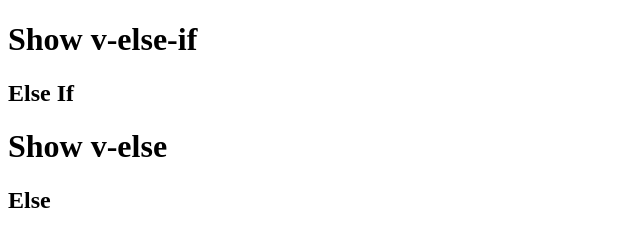
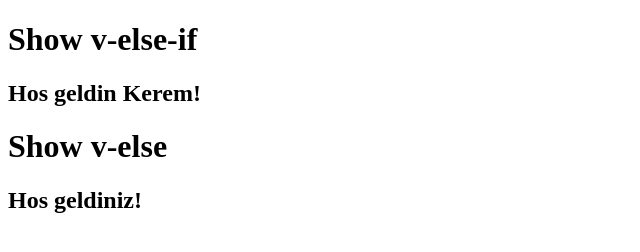
Before and after one commit to keremalan/learn_vue, a plain HTML site: page vl10/index.html in a window 1280 px wide. Shown: the whole page, without its empty margins (0-640 px from the left). Drawn offline with nearby package versions, Linux system fonts and the light colour scheme.

Commit message:
Change v-else-if and v-else

```diff
--- a/vl10/index.html
+++ b/vl10/index.html
@@ -25,15 +25,15 @@
                 <div>
                     <div>
                         <h1>Show v-else-if</h1>
-                        <h2 v-if="no">If</h2>
-                        <h2 v-else-if="yes">Else If</h2>
-                        <h2 v-else>Else</h2>
+                        <h2 v-if="no">Register</h2>
+                        <h2 v-else-if="yes">Hos geldin Kerem!</h2>
+                        <h2 v-else>Hos geldiniz!</h2>
                     </div>
                     <div>
                         <h1>Show v-else</h1>
-                        <h2 v-if="no">If</h2>
-                        <h2 v-else-if="no">Else If</h2>
-                        <h2 v-else>Else</h2>
+                        <h2 v-if="no">Register</h2>
+                        <h2 v-else-if="no">Hos geldin Kerem!</h2>
+                        <h2 v-else>Hos geldiniz!</h2>
                     </div>
                 </div>
             `
```
